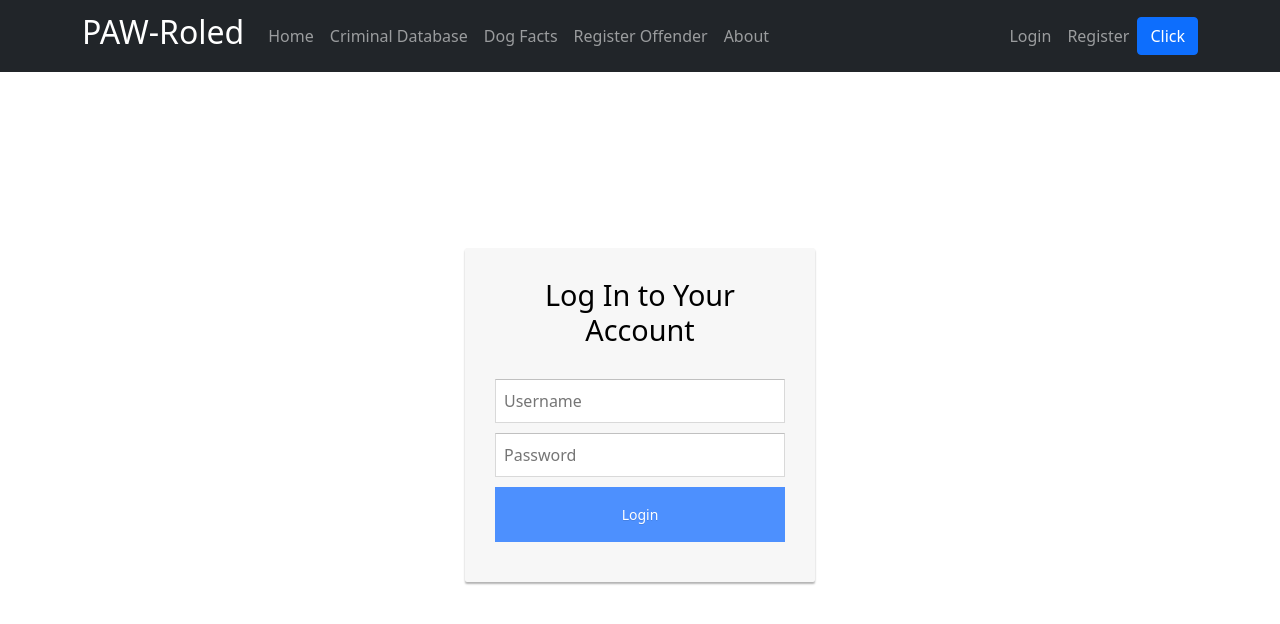
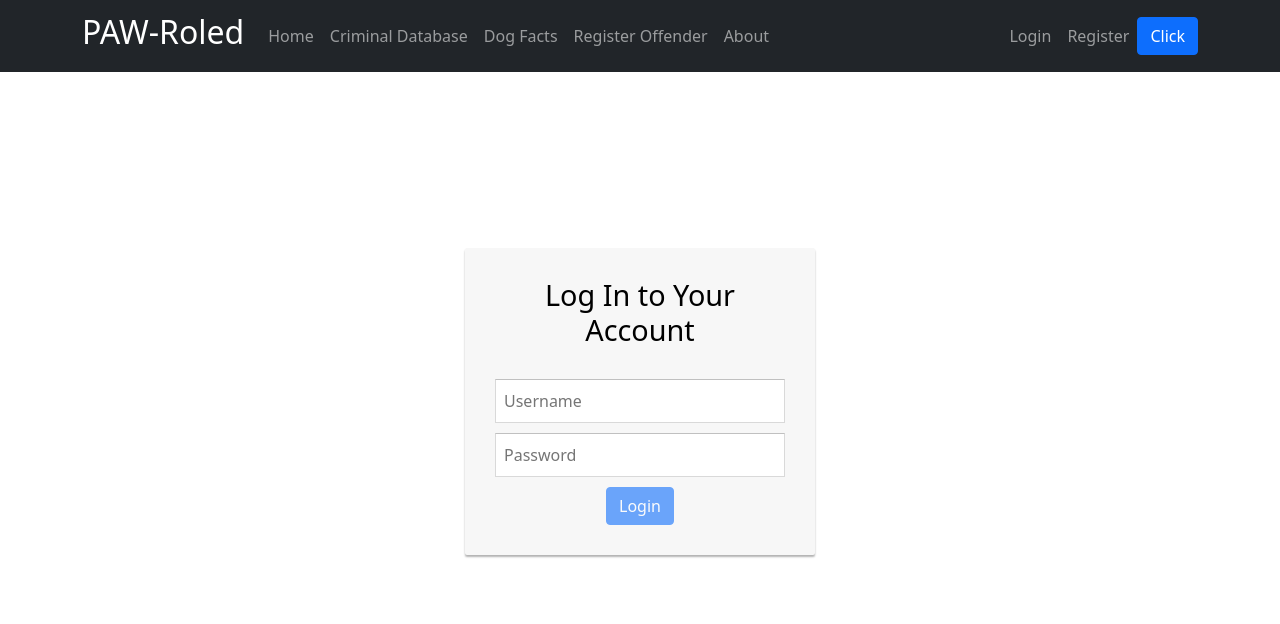
Before and after one commit to LHopitalHannah/HannahRegisterPortion, a React (Create React App) app in the folder client/: page /login in a window 1280 px wide. Shown: the top 624 px of the page. Built offline with nearby package versions, Linux system fonts and the light colour scheme.

Commit message:
Login Button Redirects to PerpPage

```diff
--- a/client/src/components/Login/index.js
+++ b/client/src/components/Login/index.js
@@ -1,6 +1,7 @@
 // Include React
 import React, { Component } from 'react';
-import { Spinner } from 'react-bootstrap'
+import { Spinner, Button } from 'react-bootstrap'
+import { BrowserRouter as Router, Route, Switch, Link } from 'react-router-dom'
 // import axios from 'axios';
 // import Nav from './children/Nav'
 
@@ -95,15 +96,17 @@ export default class Login extends Component {
             <form className="login" onSubmit={this.handleSubmit.bind(this)}>
               <input id="username-input" ref="user" type="text" name="user" placeholder="Username" onChange={this.handleUsernameChange} value={this.state.username} />
               <input id="password-input" ref="password" type="password" name="pass" placeholder="Password" onChange={this.handlePasswordChange} value={this.state.password} />
-              <input type="submit" name="login" className="login loginmodal-submit" value="Login" />
+
+              {/* <Link to='/perppage' ><input type="submit" name="login" className="login loginmodal-submit" value="Login" /></Link> */}
+              <Link to='/perppage' ><Button>Login</Button></Link>
             </form>
             <div className="login-help">
 
             </div>
           </div>
-        </div>) : <section style={{ height: '500px', postition:'relative', border: '3px', backgroundColor:'gray' }}>
+        </div>) : <section style={{ height: '500px', postition: 'relative', border: '3px', backgroundColor: 'gray' }}>
           {/* <Spinner style={{ postition: 'absolute', top:'50%' }} animation="border" role="status"> */}
-            <span style={{ postition: 'absolute', top:'50%', color:'red' }}  >Loading...</span>
+          <span style={{ postition: 'absolute', top: '50%', color: 'red' }}  >Loading...</span>
           {/* </Spinner> */}
         </section>
       }
```
